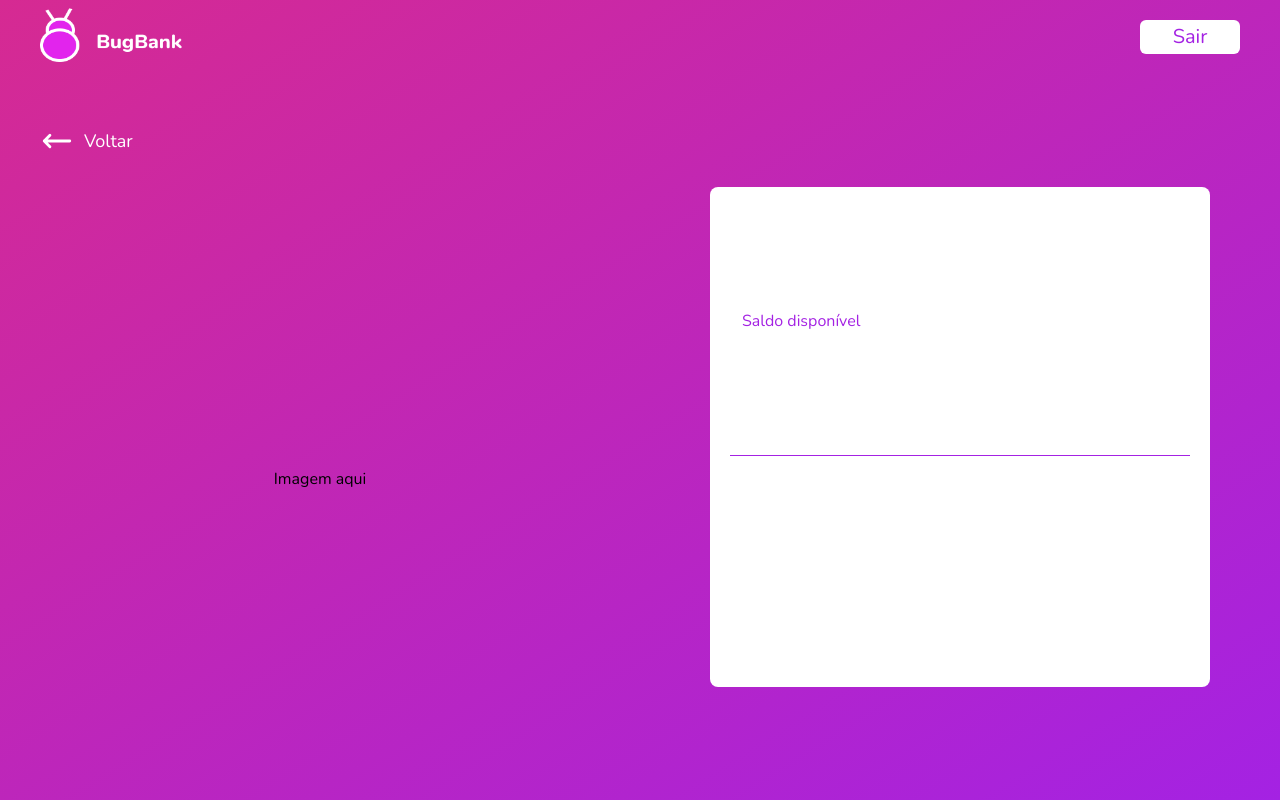
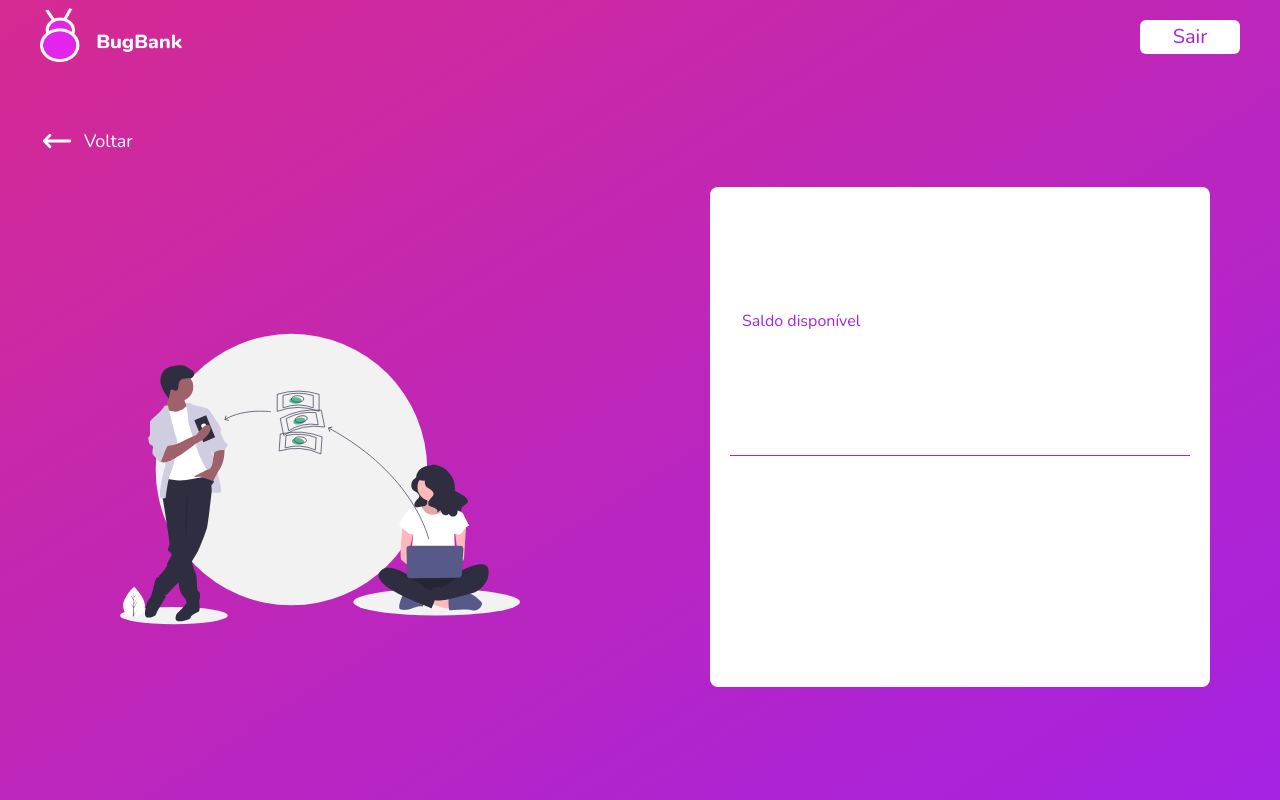
Before and after one commit to jhonatasmatos/bugbank-ui, a Next.js app: page /bank-statement in a window 1280 px wide. Built offline with nearby package versions, Linux system fonts and the light colour scheme.

Commit message:
💄  added image in bank statement screen

```diff
--- a/src/pages/bank-statement/index.jsx
+++ b/src/pages/bank-statement/index.jsx
@@ -11,6 +11,7 @@ import HeadLinks from '../../components/HeadLinks'
 import Image from 'next/image'
 
 import logo from '../../../public/imgs/bugbank.png'
+import img from '../../../public/imgs/transfer_money.svg'
 
 function BankStatement() {
   const router = useRouter()
@@ -23,7 +24,7 @@ function BankStatement() {
     users.map((user) => {
       const u = JSON.parse(user)
 
-      if(u.logged) {
+      if (u.logged) {
         setUser(u)
         getTransactions(u.email)
       }
@@ -110,7 +111,7 @@ function BankStatement() {
         </ContainerBackButton>
 
         <ContainerContent>
-          <p>Imagem aqui</p>
+          <Image src={img} width='400' height='400' placeholder='blur' blurDataURL='#' />
         </ContainerContent>
       </ContainerImage>
 
@@ -215,7 +216,6 @@ const ContainerContent = styled.div`
   display: flex;
   height: 100%;
   justify-content: center;
-  align-items: center;
 `
 
 const ContainerBackButton = styled.div`
--- a/src/pages/home/index.jsx
+++ b/src/pages/home/index.jsx
@@ -154,7 +154,7 @@ function Home() {
           {buttons.map((button) =>
             <ContainerButton key={button.src}>
               <Button id={`btn-${button.name}`} onClick={() => handleNavigate(button.href)}>
-                <Image src={button.src} width='50' height='50' placeholder='blur' blurDataURL='base64' />
+                <Image src={button.src} width='50' height='50' placeholder='blur' blurDataURL='#' />
               </Button>
               <TransactionText>{button.name}</TransactionText>
             </ContainerButton>
```
Also changed, not shown: public/imgs/transfer_money.svg (added).
